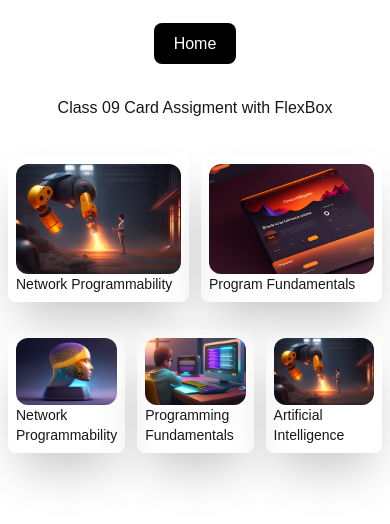
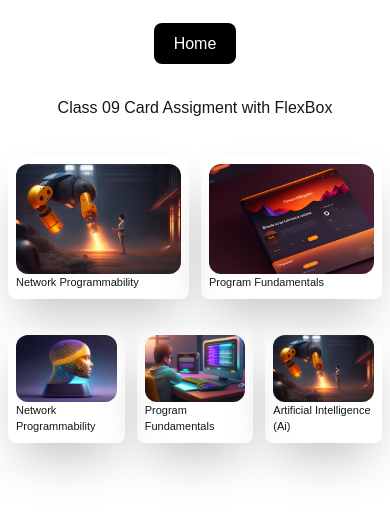
Before and after one commit to SalmanO7/Class-Assigments, a Next.js app: page /flexbox in a window 390 px wide. Shown: the top 524 px of the page. Built offline with nearby package versions, Linux system fonts and the light colour scheme.

Commit message:
Responsive Card

```diff
--- a/app/flexbox/page.tsx
+++ b/app/flexbox/page.tsx
@@ -28,26 +28,26 @@ const FlexBox = () => {
       <div className="flex justify-around items-center px-2 gap-3 sm:px-4 md:px-8 mt-7">
         <div className="shadow-2xl p-2 rounded-lg">
           <Image src={CardImg1} alt="Home img" className="w-[100%] md:h-[300px] rounded-xl " />
-          <p  className="text-sm sm:text-base md:text-xl">Network Programmability </p>
+          <p  className="text-[11px] sm:text-base md:text-xl">Network Programmability </p>
         </div>
         <div className="shadow-2xl p-2 rounded-lg">
           <Image src={CardImg4} alt="Home img" className="w-[100%] md:h-[300px] rounded-xl " />
-          <p className="text-sm sm:text-base md:text-xl">Program Fundamentals</p>
+          <p className="text-[11px] sm:text-base md:text-xl">Program Fundamentals</p>
         </div>
       </div>
 
-      <div className="flex justify-around items-center gap-3 px-2 sm:px-4 md:px-8 mt-7">
-        <div className="shadow-2xl p-2 rounded-lg">
+      <div className="flex justify-around items-center gap-3 px-2 sm:px-4 md:px-8 mt-7 ">
+        <div className="shadow-2xl p-2 rounded-lg ">
           <Image src={CardImg2} alt="Home img" className="w-[100%] md:h-[300px] rounded-xl " />
-          <p  className="text-sm sm:text-base md:text-xl">Network Programmability </p>
+          <p  className="text-[11px] sm:text-base md:text-xl">Network Programmability </p>
         </div>
         <div className="shadow-2xl p-2 rounded-lg">
           <Image src={CardImg3} alt="Home img" className="w-[100%] md:h-[300px] rounded-xl " />
-          <p className="text-sm sm:text-base md:text-xl">Programming Fundamentals</p>
+          <p className="text-[11px] sm:text-base md:text-xl">Program Fundamentals</p>
         </div>
         <div className="shadow-2xl p-2 rounded-lg">
           <Image src={CardImg1} alt="Home img" className="w-[100%] md:h-[300px] rounded-xl " />
-          <p className="text-sm sm:text-base md:text-xl">Artificial Intelligence </p>
+          <p className="text-[11px] sm:text-base md:text-xl">Artificial Intelligence (Ai) </p>
         </div>
       </div>
 
```
